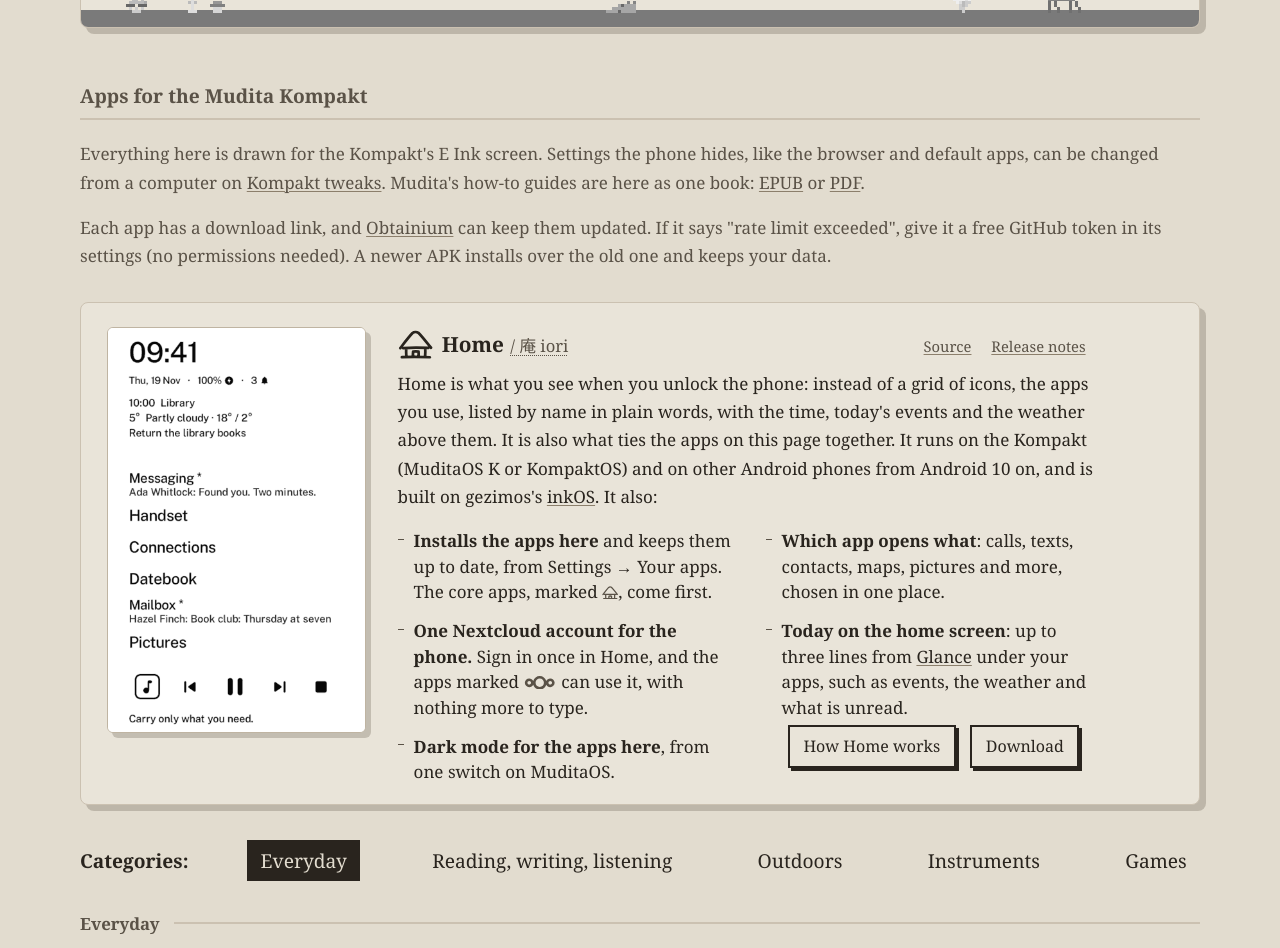
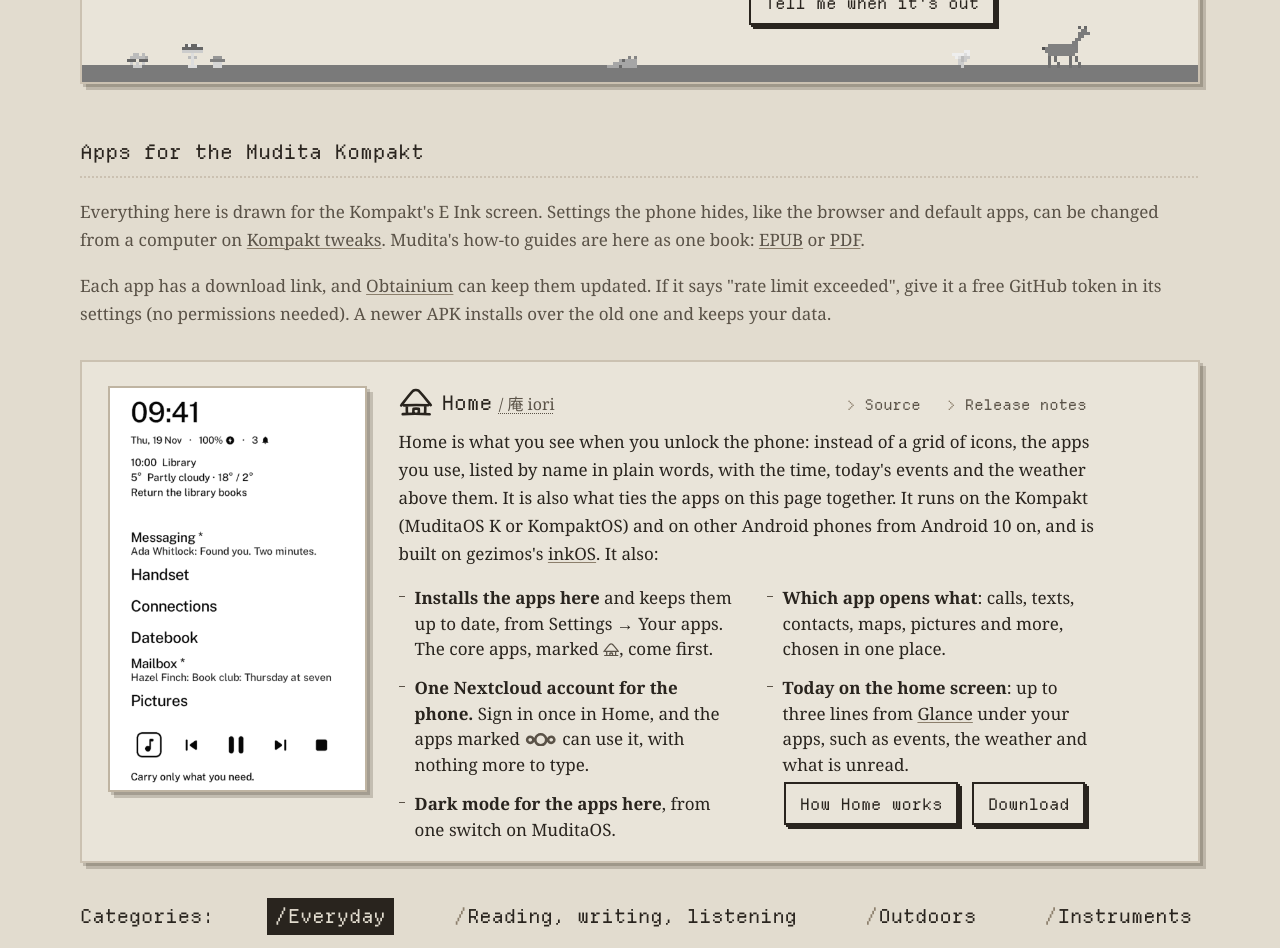
Before and after one commit to wanderwildwood/wanderwildwood.github.io, a plain HTML site: page index.html in a window 1280 px wide. Shown: the part 1140-2088 px from the top of the page. Drawn offline with Linux system fonts and the light colour scheme.

Commit message:
Home page: pixel labels, square corners and stepped shadows
Headings, nav, card titles, links and buttons in Departure Mono (SIL OFL 1.1,
licence in fonts/); running text stays Charter. Square corners, two-step hard
shadows, dotted pixel rules, a / before each category, hovers that fill in two
steps. Paper and ink unchanged.

```diff
--- a/index.html
+++ b/index.html
@@ -17,6 +17,7 @@
 <link rel="icon" href="favicon.ico" sizes="16x16 32x32 48x48">
 <link rel="icon" type="image/png" href="favicon-32.png" sizes="32x32">
 <link rel="apple-touch-icon" href="apple-touch-icon.png">
+<link rel="preload" href="fonts/DepartureMono-Regular.woff2" as="font" type="font/woff2" crossorigin>
 <link rel="alternate" type="application/atom+xml" title="wander: releases" href="feed.xml">
 <script>try { var t = localStorage.getItem('theme'); if (t === 'dark' || t === 'light') document.documentElement.setAttribute('data-theme', t); } catch (e) {}</script>
 <style>
@@ -298,6 +299,49 @@
   button.theme:hover { color: var(--ink); }
   button.theme svg { display: block; width: 100%; height: 100%; }
   button.theme[aria-pressed="true"] .moon, button.theme:not([aria-pressed="true"]) .sun { display: none; }
+
+  /* ===== Pixel (2026-11-20, from a mockup he picked): the labels in a pixel face, square corners,
+     shadows drawn in two hard steps, dotted pixel rules, a "/" before each category and hovers that
+     fill in two steps, as Wander's own pages are drawn. The paper and ink stay; running text stays
+     Charter. Departure Mono by Helena Zhang, SIL OFL 1.1 (fonts/DepartureMono-OFL.txt). ===== */
+  @font-face { font-family: "Departure Mono"; src: url(fonts/DepartureMono-Regular.woff2) format("woff2"); font-display: swap; }
+  :root { --pixel: "Departure Mono", ui-monospace, Menlo, Consolas, "Liberation Mono", monospace;
+    --step: 2px 2px 0 var(--ink), 4px 4px 0 var(--ink);           /* a button's shadow, a pixel staircase at its corners */
+    --step-soft: 3px 3px 0 var(--hard), 6px 6px 0 var(--hard); }  /* a picture's or a card's */
+  h1, h2, .jump, .apps .group, .app h4, .links, .feedlink, .gobtn, footer.kumo .copy { font-family: var(--pixel); font-weight: 400; letter-spacing: 0; }
+  h1 button.jp, .app h4 button.jp { font-family: Charter, "Bitstream Charter", "Iowan Old Style", Georgia, serif; }   /* the Japanese names stay in the reading face: the pixel face has no kana */
+  h1 { font-size: 2rem; line-height: 1.1; }
+  h1 button.jp { font-size: 0.7em; }
+  h2 { font-size: 1.25rem; color: var(--ink); border-bottom: 0; padding-bottom: 0.6rem;
+    background: repeating-linear-gradient(90deg, var(--rule) 0 2px, transparent 2px 4px) left bottom / 100% 2px no-repeat; }
+  .jump-label { font-weight: 400; }
+  .jump a { padding: 0.15rem 0.5rem; border: 0; }
+  .jump a::before { content: "/"; color: var(--line); margin-right: 1px; }
+  .jump a:hover, .jump a.on { background: var(--ink); color: var(--paper); }
+  .jump a:hover::before, .jump a.on::before { color: inherit; }
+  .apps .group { font-size: 1.05rem; }
+  .apps .group::after { background: repeating-linear-gradient(90deg, var(--rule) 0 2px, transparent 2px 4px); }
+  .app h4 { font-size: 1.05rem; }
+  .app.home h4 { font-size: 1.25rem; }
+  .shot { border-radius: 0; border-width: 2px; box-shadow: var(--step-soft); }
+  #sanpo, .app.home { border-radius: 0; border-width: 2px; box-shadow: var(--step-soft); }
+  #sanpo .floor { border-radius: 0; }
+  #sanpo .peeknote { border-radius: 0; border-width: 2px; box-shadow: 2px 2px 0 var(--hard), 4px 4px 0 var(--hard); }
+  .feedlink, .gobtn { box-shadow: var(--step); }
+  .feedlink:active, .gobtn:active { transform: translate(4px, 4px); }
+  .app .links:not(.go):not(.top) a[href$=".apk"] { box-shadow: 1px 1px 0 var(--ink), 2px 2px 0 var(--ink); }
+  /* the plain links on a card: a small arrow, no underline, filled with ink under the pointer */
+  .links a:not([href$=".apk"]):not(.gobtn) { text-decoration: none; }
+  .links a:not([href$=".apk"]):not(.gobtn)::before { content: "> "; color: var(--line); }
+  .links a:not([href$=".apk"]):not(.gobtn):hover, .app .links:not(.go):not(.top) a[href$=".apk"]:hover { background: var(--ink); color: var(--paper); }
+  .links a:hover::before { color: inherit; }
+  .gobtn:hover, .feedlink:hover { background: var(--ink); color: var(--paper); }
+  /* a hover fills in two hard steps, first a checker of ink, as a sprite's dither would */
+  @keyframes px-fill { 0% { background: repeating-conic-gradient(var(--ink) 0 25%, transparent 0 50%) 0 0 / 4px 4px; color: var(--ink); } }
+  @media (prefers-reduced-motion: no-preference) {
+    .jump a:not(.on):hover, .links a:hover, .gobtn:hover, .feedlink:hover { animation: px-fill .12s step-end both; }
+  }
+  button.theme { border-radius: 0; border-width: 2px; }
 </style>
 </head>
 <body>
```
Also changed, not shown: fonts/DepartureMono-OFL.txt (added), fonts/DepartureMono-Regular.woff2 (added).
